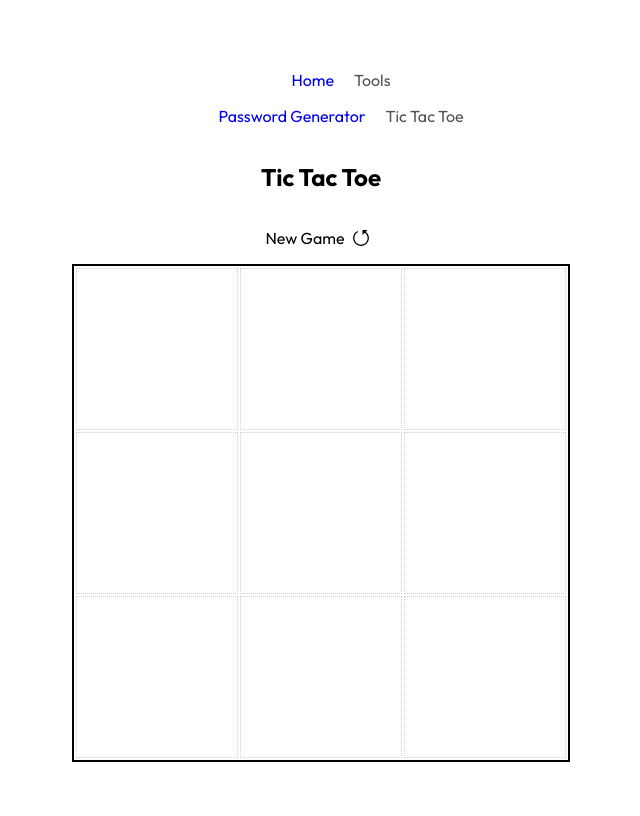
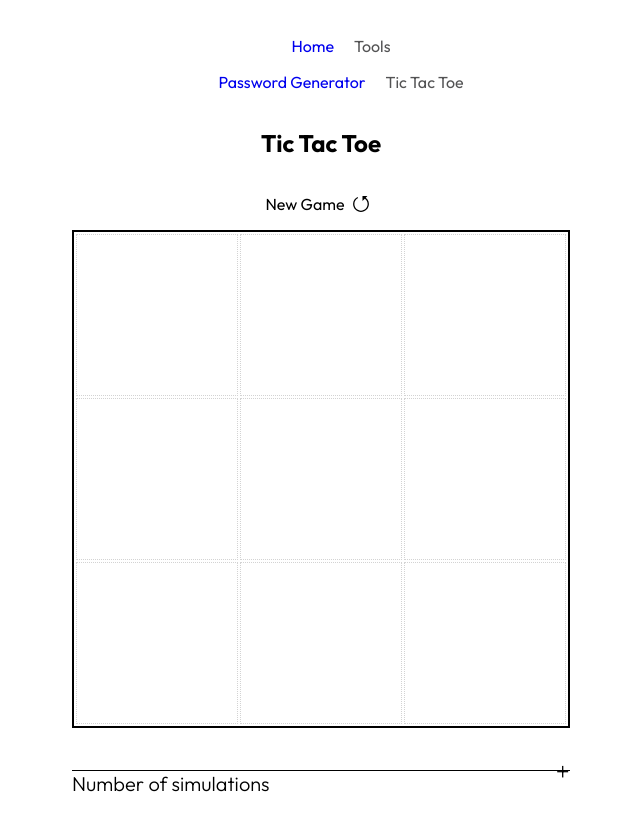
Before and after one commit to jakradum/portfolio, a React (Create React App) app: page /tools/tic-tac-toe in a window 1280 px wide. Shown: the whole page, without its empty margins (319-959 px from the left). Built offline with nearby package versions, Linux system fonts and the light colour scheme.

Commit message:
changes made to pw generator & tic tac toe
copy button added to password generator, summary section added for both

```diff
--- /dev/null
+++ b/src/Components/copy icon.jsx
@@ -0,0 +1,31 @@
+export const CopyIcon = () => {
+  return (
+    <svg
+      version="1.1"
+      id="Layer_1"
+      xmlns="http://www.w3.org/2000/svg"
+      xmlnsXlink="http://www.w3.org/1999/xlink"
+      x="0px"
+      y="0px"
+      viewBox="0 0 115.77 122.88"
+      style={{ enableBackground: 'new 0 0 115.77 122.88' }}
+      xmlSpace="preserve"
+    >
+      <style type="text/css">{`.st0{fill-rule:evenodd;clip-rule:evenodd;}`}</style>
+      <path
+        className="st0"
+        d="M89.62,13.96v7.73h12.19h0.01v0.02c3.85,0.01,7.34,1.57,9.86,4.1c2.5,2.51,4.06,5.98,4.07,9.82h0.02v0.02
+        v73.27v0.01h-0.02c-0.01,3.84-1.57,7.33-4.1,9.86c-2.51,2.5-5.98,4.06-9.82,4.07v0.02h-0.02h-61.7H40.1v-0.02
+        c-3.84-0.01-7.34-1.57-9.86-4.1c-2.5-2.51-4.06-5.98-4.07-9.82h-0.02v-0.02V92.51H13.96h-0.01v-0.02c-3.84-0.01-7.34-1.57-9.86-4.1
+        c-2.5-2.51-4.06-5.98-4.07-9.82H0v-0.02V13.96v-0.01h0.02c0.01-3.85,1.58-7.34,4.1-9.86c2.51-2.5,5.98-4.06,9.82-4.07V0h0.02h61.7
+        h0.01v0.02c3.85,0.01,7.34,1.57,9.86,4.1c2.5,2.51,4.06,5.98,4.07,9.82h0.02V13.96L89.62,13.96z M79.04,21.69v-7.73v-0.02h0.02
+        c0-0.91-0.39-1.75-1.01-2.37c-0.61-0.61-1.46-1-2.37-1v0.02h-0.01h-61.7h-0.02v-0.02c-0.91,0-1.75,0.39-2.37,1.01
+        c-0.61,0.61-1,1.46-1,2.37h0.02v0.01v64.59v0.02h-0.02c0,0.91,0.39,1.75,1.01,2.37c0.61,0.61,1.46,1,2.37,1v-0.02h0.01h12.19V35.65
+        v-0.01h0.02c0.01-3.85,1.58-7.34,4.1-9.86c2.51-2.5,5.98-4.06,9.82-4.07v-0.02h0.02H79.04L79.04,21.69z M105.18,108.92V35.65v-0.02
+        h0.02c0-0.91-0.39-1.75-1.01-2.37c-0.61-0.61-1.46-1-2.37-1v0.02h-0.01h-61.7h-0.02v-0.02c-0.91,0-1.75,0.39-2.37,1.01
+        c-0.61,0.61-1,1.46-1,2.37h0.02v0.01v73.27v0.02h-0.02c0,0.91,0.39,1.75,1.01,2.37c0.61,0.61,1.46,1,2.37,1v-0.02h0.01h61.7h0.02
+        v0.02c0.91,0,1.75-0.39,2.37-1.01c0.61-0.61,1-1.46,1-2.37h-0.02V108.92L105.18,108.92z"
+      />
+    </svg>
+  );
+};
--- a/src/index.css
+++ b/src/index.css
@@ -172,9 +172,7 @@ input {
 }
 .charCount {
   font-size: clamp(0.3rem, 2vw, 0.8rem);
-  align-self: flex-end;
   padding-right: 1rem;
-  align-self: flex-end;
   max-height: 1rem;
   z-index: 10;
   position: absolute;
@@ -233,3 +231,63 @@ table{
 .tictactoe svg{
   margin: .5rem;
 }
+.tictactoe{
+  cursor: pointer;
+}
+.winner{
+  height: 1rem;
+  margin-top: 10px;
+}
+details[open] summary ~ * {
+  animation: open 0.3s ease-in-out;
+}
+
+@keyframes open {
+  0% {
+    opacity: 0;
+  }
+  100% {
+    opacity: 1;
+  }
+}
+details summary::-webkit-details-marker {
+  display: none;
+}
+
+details{
+  margin-top: 1rem;
+}
+
+details summary {
+  width: 100%;
+  border-top: 1px solid black;
+  position: relative;
+  cursor: pointer;
+  font-size: 1.25rem;
+  font-weight: 300;
+  list-style: none;
+}
+
+details summary:after {
+  content: "+";
+  color: black;
+  position: absolute;
+  font-size: 1.75rem;
+  line-height: 0;
+  /* margin-top: 0.75rem; */
+  right: 0;
+  font-weight: 200;
+  transform-origin: center;
+  transition: 200ms linear;
+}
+details[open] summary:after {
+  transform: rotate(45deg);
+  font-size: 2rem;
+}
+details summary {
+  outline: 0;
+}
+details li {
+  font-size: 0.95rem;
+  margin: 0 0 1rem;
+}
--- a/src/tools/strong-password-generator.jsx
+++ b/src/tools/strong-password-generator.jsx
@@ -1,6 +1,7 @@
 import { useState } from 'react';
 import { CheckBoxComp } from '../Components/checkbox';
 import { ReloadIcon } from '../Components/refresh-svgrepo-com';
+import { CopyIcon } from '../Components/copy icon';
 
 const PWGenComponent = () => {
   const [state, setState] = useState({
@@ -15,6 +16,16 @@ const PWGenComponent = () => {
     reloadCount: 0,
     sliderUse: false,
   });
+  const handleCopy = () => {
+    const textToCopy = password || newCustomPw;
+    navigator.clipboard.writeText(textToCopy)
+      .then(() => {
+        console.log('Text copied to clipboard');
+      })
+      .catch((err) => {
+        console.error('Failed to copy text: ', err);
+      });
+  };
   function capsCheckFn() {
     setState({
       ...state,
@@ -333,12 +344,13 @@ const PWGenComponent = () => {
 
   // JSX for the password string component
   return (
-    <div className='flex'>
+    <div className="flex">
       <h2>Strong Password Generator</h2>
       <div className="password ">
         <div className="flexbox">
           <h3>{password || newCustomPw}</h3>
           <div className="reloadIcon">
+            <CopyIcon onClick={handleCopy()} />
             <ReloadIcon onClick={handleReload} />
           </div>
         </div>
@@ -398,8 +410,11 @@ const PWGenComponent = () => {
             </div>
           </div>
         </fieldset>
-        <aside>
-          <h4>How to use this password generator</h4>
+      </div>
+      <details>
+        <summary>
+          <h3>How to use this password generator</h3>
+        </summary>
         <ol>
           <li>
             Enter your own word, like name of site for which you're generating the password (Amazon, HSBC bank etc.)
@@ -408,8 +423,7 @@ const PWGenComponent = () => {
           <li>Select additional inputs like numbers or special characters</li>
           <li>Use the slider to control the length and use the refresh button to generate new options</li>
         </ol>
-        </aside>
-      </div>
+      </details>
     </div>
   );
 };
--- a/src/tools/tic-tac-toe.jsx
+++ b/src/tools/tic-tac-toe.jsx
@@ -8,6 +8,7 @@ export const TicTacToe = () => {
   const [winner, setWinner] = useState(false);
   const [winningCells, setWinningCells] = useState([]);
   const [render, setRender] = useState(0);
+  const [winningPlayer, setWinningPlayer] = useState(null);
 
   const rerenderFn = () => {
     setRender(render + 1);
@@ -18,11 +19,16 @@ export const TicTacToe = () => {
 
   const handleClick = async (index) => {
     if (board[index] !== '' || winner) return;
-
     const { winnerState, winningCells: newWinningCells } = await playGame(index);
     setBoard(Object.values(gameboard)); // Update the board state
     setWinner(winnerState);
     setWinningCells(newWinningCells);
+
+    if (winnerState) {
+      const player = gameboard[index] === 'X' ? 'O' : 'X'; // Determine the winning player
+      setWinningPlayer(player);
+    }
+
   };
 
   const createTable = () => {
@@ -33,6 +39,7 @@ export const TicTacToe = () => {
       for (let col = 0; col < gridSize; col++) {
         const index = row * gridSize + col; // Calculate the index based on row and column
         const value = board[index]; // Get the value from board
+
         tableColumns.push(
           <td
             key={index}
@@ -57,14 +64,17 @@ export const TicTacToe = () => {
       <div className="flexbox">
         <h2>Tic Tac Toe</h2>
       </div>
-      <div className="flexbox tictactoe">
+      <div onClick={() => handleRestart()} className="flexbox tictactoe">
         <p>New Game</p>
-        <ReloadIcon onClick={() => handleRestart()} />
+        <ReloadIcon />
       </div>
       <table>
         <tbody>{createTable()}</tbody>
       </table>
-      {/* {winner && `won`} */}
+      <div className="winner flexbox ">{winner ? ('O' ? 'Computer won' : 'You won') : ''}</div>
+      <details>
+        <summary>Number of simulations</summary>
+      </details>
     </div>
   );
 };
--- a/src/tools/tictactoe-functions.js
+++ b/src/tools/tictactoe-functions.js
@@ -13,6 +13,7 @@ let winnerState = false;
 
 export const playGame = async (index) => {
   let winningCells = [];
+  let count = 0;
   if (winnerState) {
     console.log('win');
     return {winnerState, winningCells}
@@ -112,7 +113,7 @@ export const playGame = async (index) => {
     // Minimax starts here
     function minimax(depth, isMaximising, board) {
       let { result, gameboardArray } = updateEmpty(board, true);
-
+      count++;
       const scores = {
         X: -1,
         O: 1,
@@ -173,5 +174,6 @@ export const playGame = async (index) => {
 
     updateEmpty(gameboard);
   })();
+  console.log('count',count);
   return{ winnerState, winningCells }
 };
```
Lines whose indentation alone changed are shown as unchanged.
